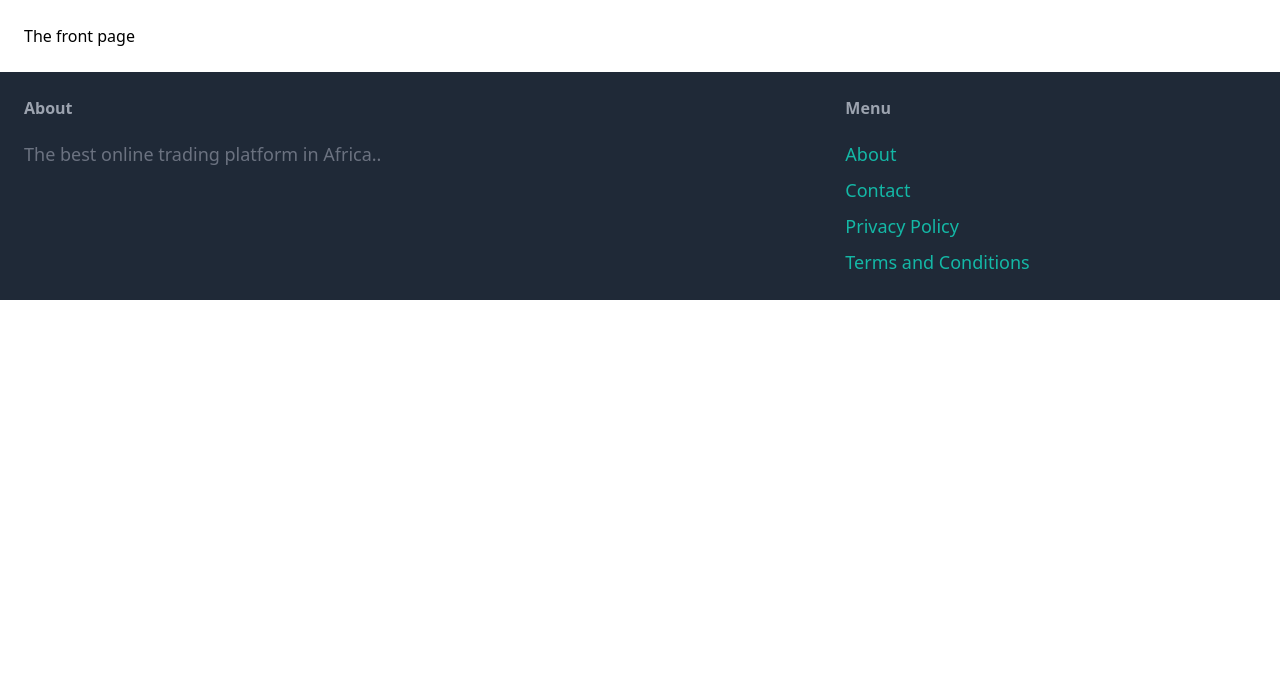
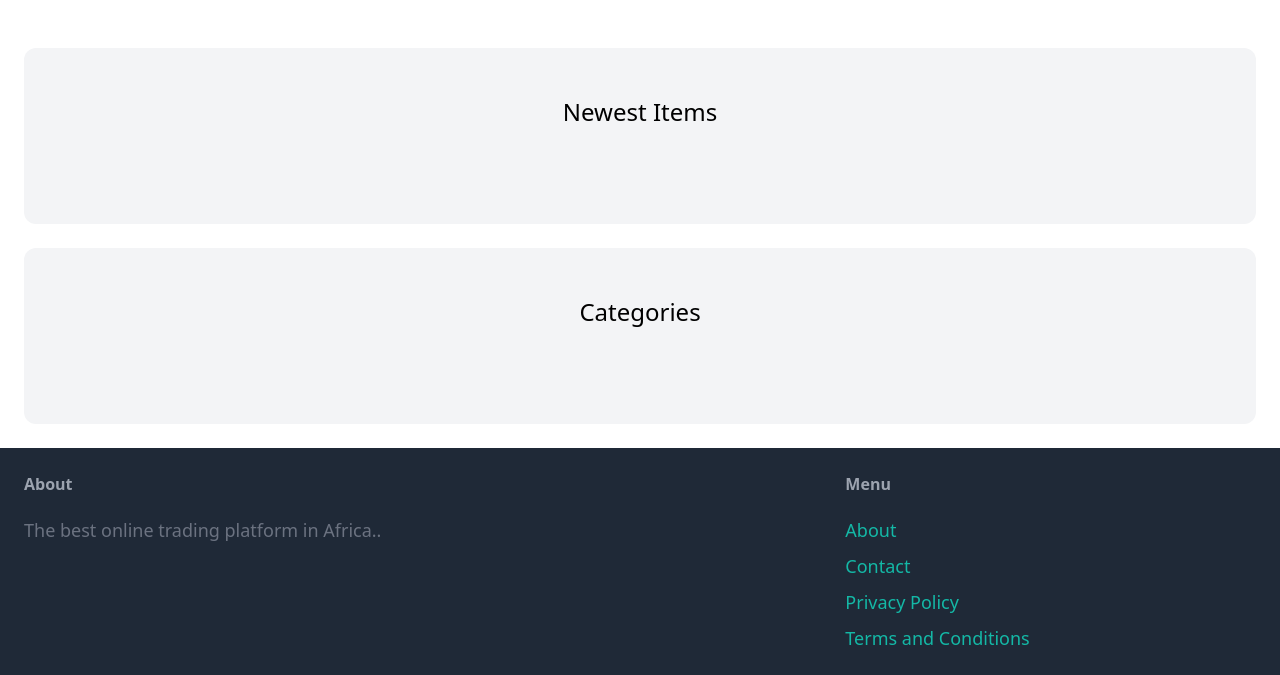
Before and after one commit to Karsh1951/Jumia-online-Trading, a Django app: template base/templates/base/index.html in a window 1280 px wide. Shown: the part 77-752 px from the top of the page. Run offline with Django 3.2, Linux system fonts and the light colour scheme; the template is opened without the code that fills it, so the values that code supplies are empty; some libraries are stand-ins or nearby versions.

Commit message:
second commit

```diff
--- a/base/templates/base/index.html
+++ b/base/templates/base/index.html
@@ -2,6 +2,80 @@
 {% block title %}Welcome{% endblock %}
 
 
-{% block content%}
-<h1>The front page</h1>
+{% block content %}
+    <div class ="mt-6 px-6 py-12 bg-gray-100 rounded-xl">
+        <h2 class = "mb-12 text-2xl text-center "> Newest Items </h2>
+
+        <div class ="grid grid-cols-3 gap-3">
+            <!--loop through the items provided in the view    -->
+            {% for item in items %}
+
+            <div>
+                <a href= "{% url 'item:detail' item.id %}" >
+                    <!-- SHOW IMAGE ON THE TOP   -->
+                    <div>
+                        <img src = "{{ item.image.url }}" class = "rounded-t-xl">
+
+                    </div>
+                    <div class="p-6 bg-white rounded-xl">
+                        <h2 class = "text-2xl">{{ item.name }}</h2>
+                        <!--display the price    -->
+                        <p class="text-gray-500">Price:{{ items.Price }} items</p>
+                    </div>
+
+
+                </a>
+
+            </div>
+            {% endfor %}
+
+
+        </div>
+
+
+
+
+
+    </div>
+        <div class ="mt-6 px-6 py-12 bg-gray-100 rounded-xl">
+                    <h2 class = "mb-12 text-2xl text-center "> Categories</h2>
+
+                <div class ="grid grid-cols-3 gap-3">
+                    {% for category in categories  %}
+                    <div>
+                        <a href= "#" >
+
+                            <div class="p-6 bg-white rounded-xl">
+                                <h2 class = "text-2xl">{{ category.name }}</h2>
+                                <!--display the price    -->
+                                <p-class="text-gray-500">{{ category.items.count }} items</p>
+                            </div>
+
+
+                        </a>
+
+                    </div>
+                    {% endfor %}
+
+
+
+
+
+
+
+
+
+
+
+
+
+
+
+
+
+                </div>
+        </div>
+
+
+
 {% endblock %}
--- a/item/admin.py
+++ b/item/admin.py
@@ -1,6 +1,8 @@
 from django.contrib import admin
+#.models is used because it is in the same folder as admin.py(item)
 from .models import Category, Item
+#registering the categories
 admin.site.register(Category)
 admin.site.register(Item)
-
+#git remote add origin https://github.com/Karsh1951/Jumia-online-Trading.git
 # Register your models here.
--- a/jumia/settings.py
+++ b/jumia/settings.py
@@ -118,6 +118,9 @@ USE_TZ = True
 # https://docs.djangoproject.com/en/4.2/howto/static-files/
 
 STATIC_URL = 'static/'
+#creating a media folder to store images of Jumia app
+MEDIA_URL = 'media/'
+MEDIA_ROOT = BASE_DIR / 'media'
 
 # Default primary key field type
 # https://docs.djangoproject.com/en/4.2/ref/settings/#default-auto-field
```
Also changed, not shown: base/views.py (+14 -2 lines), item/models.py (+6 -1 lines), item/templates/item/detail.html (added, +8 -0 lines), item/urls.py (added, +8 -0 lines), item/views.py (+7 -1 lines), jumia/urls.py (+5 -3 lines), db.sqlite3, media/item_images/Screenshot_20210208-190455.png (added), media/item_images/pexels-aman-jakhar-1124468.jpg (added), media/item_images/pexels-lisa-fotios-1444416.jpg (added), media/item_images/wallpapertip_brown-bear-wallpaper_1869278_1.jpg (added), wallpapertip_brown-bear-wallpaper_1869278 (1).jpg (added), 2 other files.
